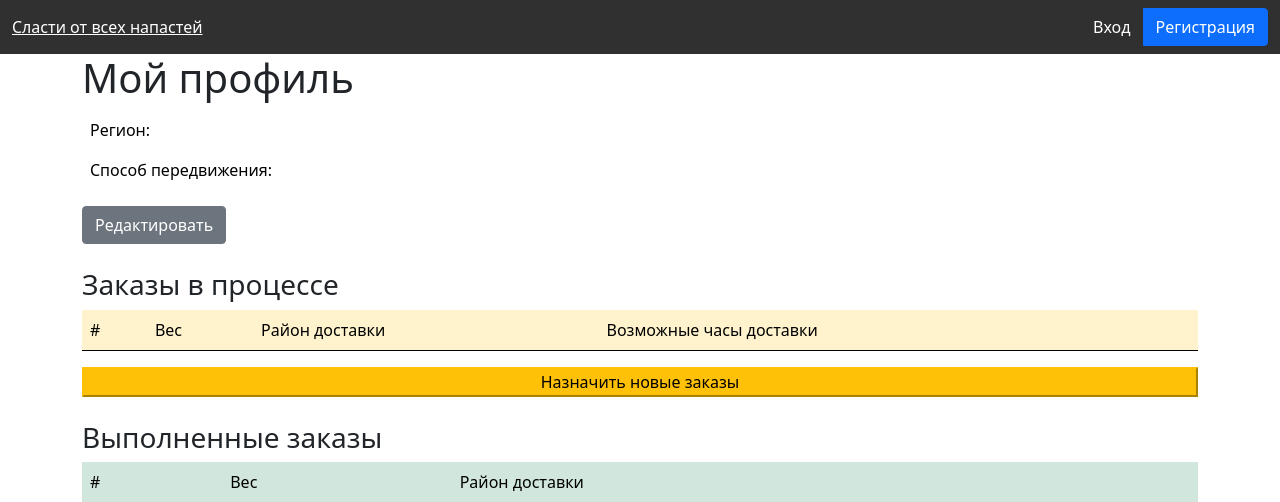
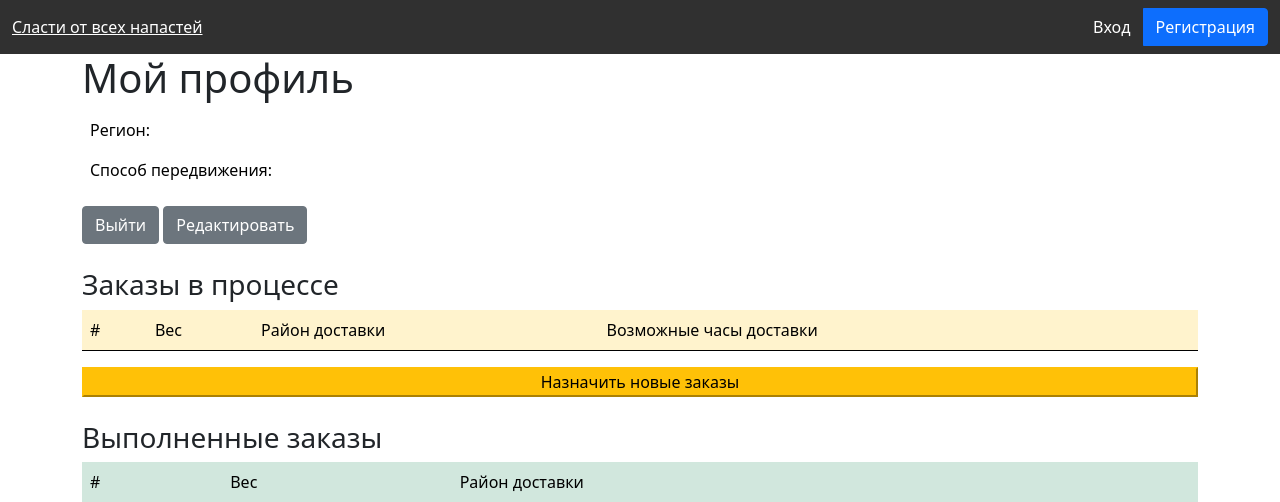
Before and after one commit to andrejmaznin/rest-yandex, a Flask app: template templates/profile.html in a window 1280 px wide. Shown: the top 502 px of the page. Run offline with Flask 2, Linux system fonts and the light colour scheme; the template is opened without the code that fills it, so the values that code supplies are empty.

Commit message:
Update profile.html

```diff
--- a/templates/profile.html
+++ b/templates/profile.html
@@ -16,6 +16,7 @@
         </tr>
         </tbody>
     </table>
+    <button class="btn btn-secondary">Выйти</button>
     <a href="/change_profile" class="btn btn-secondary btn-fluid">Редактировать</a>
 </div><br>
 <div>
```
